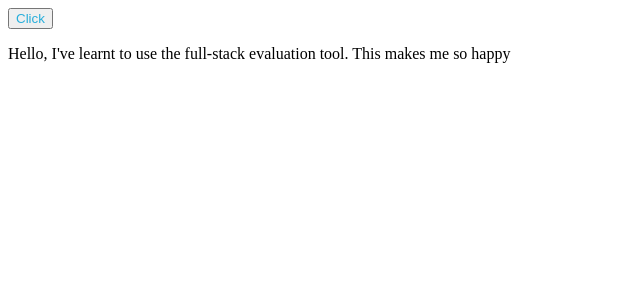
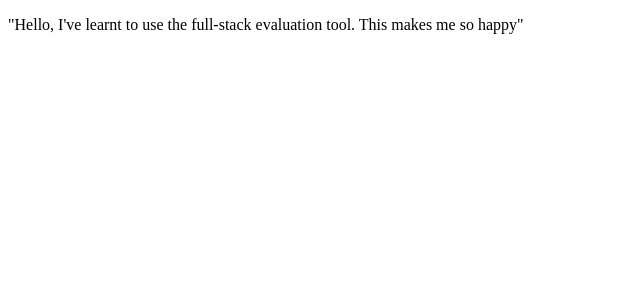
Before and after one commit to kshitijD38/React-Assignment---Button-Action-with-Class-Component, a React app: page / in a window 1280 px wide. Both pictures are taken after a click on the button "Click". Shown: the top 300 px of the page, without its empty margins (0-640 px from the left). Built offline with nearby package versions, Linux system fonts and the light colour scheme.

Commit message:
Update App.js

```diff
--- a/src/components/App.js
+++ b/src/components/App.js
@@ -1,25 +1,29 @@
 import React, { Component, useState } from "react";
-import '../styles/App.css';
+// import '../styles/App.css';
 class App extends Component {
-    constructor(props) {
+  constructor(props) {
     super(props);
-    this.state = { para: "",
-            disp : "none"
-    };
-  };
+    this.state = { render: false };
+  }
   handleClick = () => {
     this.setState({
-      disp : "block"
+      render: true
     });
   };
   render() {
     return (
       <div id="main">
         {/* Do not remove this main div!! */}
-        <button id="click" onClick={this.handleClick}>
-          Click
-        </button>
-        <p id="para" style={{display: this.state.disp}}>Hello, I've learnt to use the full-stack evaluation tool. This makes me so happy</p>
+        {this.state.render ? (
+          <p id="para">
+            "Hello, I've learnt to use the full-stack evaluation tool. This
+            makes me so happy"
+          </p>
+        ) : (
+          <button id="click" onClick={this.handleClick}>
+            Click
+          </button>
+        )}
       </div>
     );
   }
```
